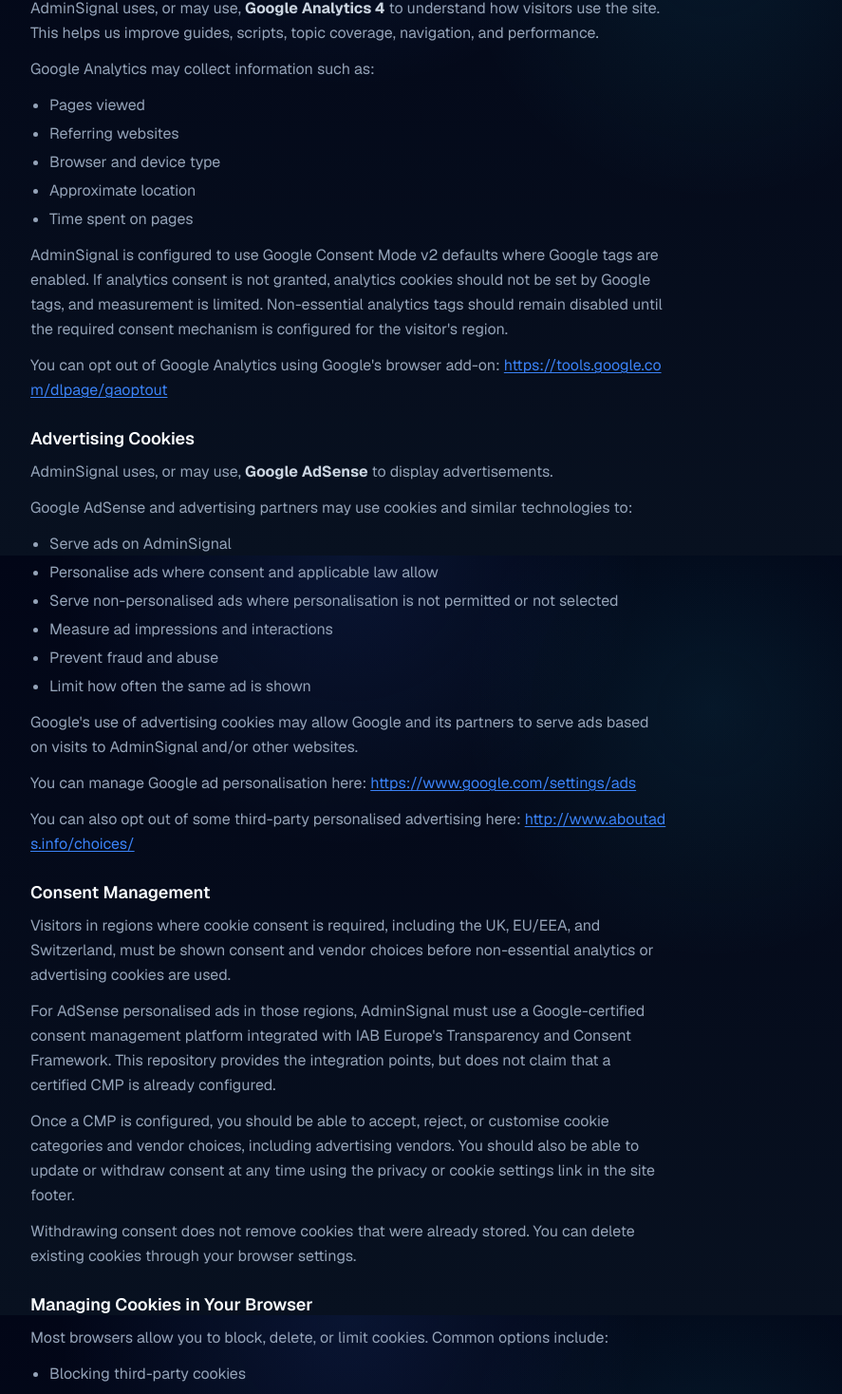
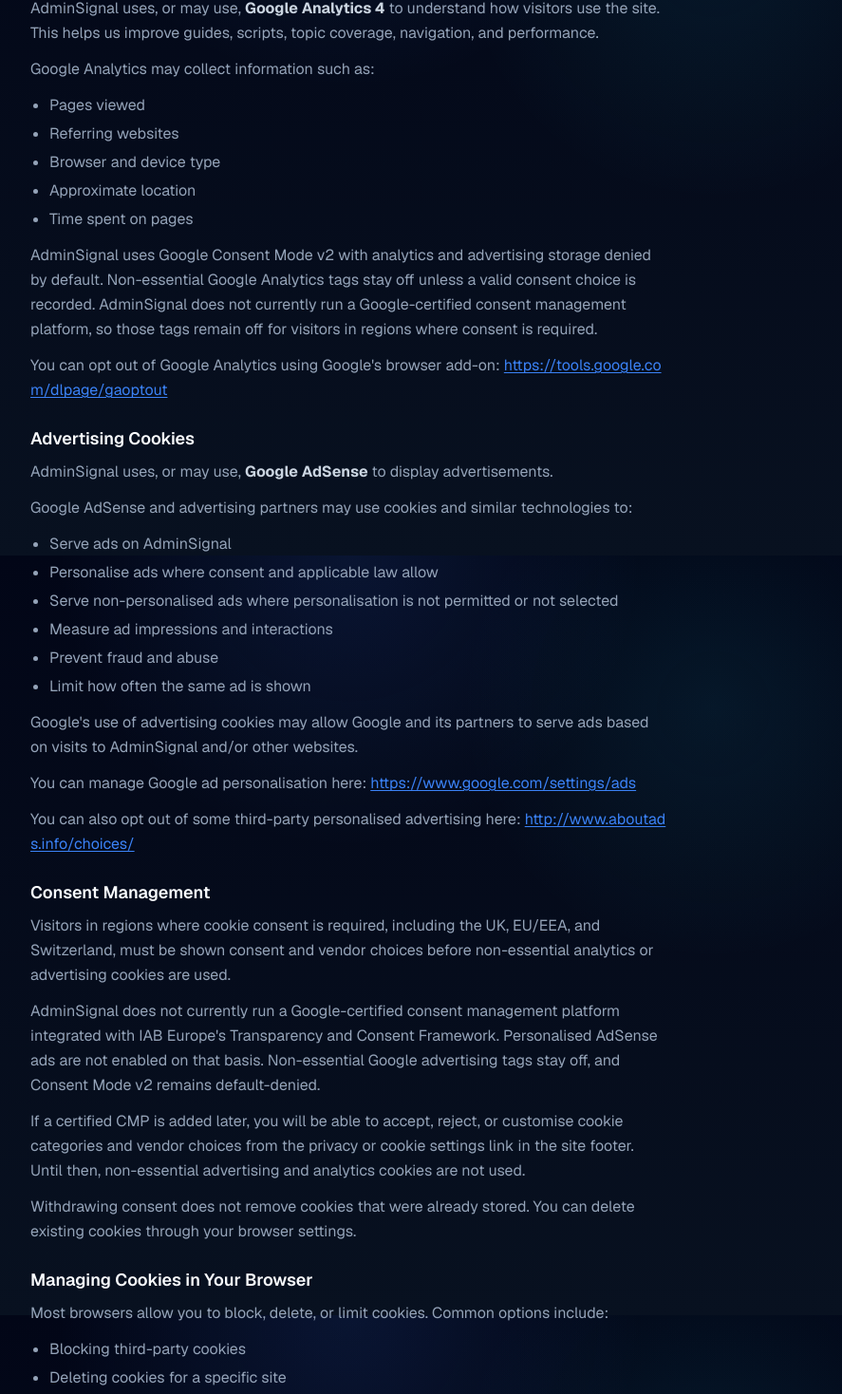
Before and after one commit to Jackoma0209/adminsignal, a Next.js app: page /cookies in a window 1280 px wide. Shown: the part 1015-2483 px from the top of the page at 95% size, without its empty margins (272-1159 px from the left). Built offline with nearby package versions, Linux system fonts and the light colour scheme; no server answers.

Commit message:
Rewrite cookie consent copy honestly and stop overclaiming SCCM tutorial coverage

```diff
--- a/src/app/cookies/page.tsx
+++ b/src/app/cookies/page.tsx
@@ -119,11 +119,11 @@ export default function CookiesPage() {
                 <li>Time spent on pages</li>
               </ul>
               <p className="mt-3">
-                AdminSignal is configured to use Google Consent Mode v2 defaults where Google tags
-                are enabled. If analytics consent is not granted, analytics cookies should not be
-                set by Google tags, and measurement is limited. Non-essential analytics tags should
-                remain disabled until the required consent mechanism is configured for the
-                visitor&apos;s region.
+                AdminSignal uses Google Consent Mode v2 with analytics and advertising storage
+                denied by default. Non-essential Google Analytics tags stay off unless a valid
+                consent choice is recorded. AdminSignal does not currently run a Google-certified
+                consent management platform, so those tags remain off for visitors in regions
+                where consent is required.
               </p>
               <p className="mt-3">
                 You can opt out of Google Analytics using Google&apos;s browser add-on:{' '}
@@ -193,16 +193,16 @@ export default function CookiesPage() {
                 analytics or advertising cookies are used.
               </p>
               <p className="mt-3">
-                For AdSense personalised ads in those regions, AdminSignal must use a
-                Google-certified consent management platform integrated with IAB Europe&apos;s
-                Transparency and Consent Framework. This repository provides the integration
-                points, but does not claim that a certified CMP is already configured.
+                AdminSignal does not currently run a Google-certified consent management platform
+                integrated with IAB Europe&apos;s Transparency and Consent Framework. Personalised
+                AdSense ads are not enabled on that basis. Non-essential Google advertising tags
+                stay off, and Consent Mode v2 remains default-denied.
               </p>
               <p className="mt-3">
-                Once a CMP is configured, you should be able to accept, reject, or customise cookie
-                categories and vendor choices, including advertising vendors. You should also be
-                able to update or withdraw consent at any time using the privacy or cookie settings
-                link in the site footer.
+                If a certified CMP is added later, you will be able to accept, reject, or customise
+                cookie categories and vendor choices from the privacy or cookie settings link in
+                the site footer. Until then, non-essential advertising and analytics cookies are
+                not used.
               </p>
               <p className="mt-3">
                 Withdrawing consent does not remove cookies that were already stored. You can delete
--- a/src/app/sccm-mecm/page.tsx
+++ b/src/app/sccm-mecm/page.tsx
@@ -41,7 +41,7 @@ const introSections = [
   },
   {
     title: 'How AdminSignal covers this topic',
-    body: 'Use the Intune versus SCCM comparison for the architectural decision, the Windows Update for Business troubleshooting guide when update ownership is split, and Intune app and compliance guides when you are preparing a workload slide. Official Microsoft co-management documentation remains the authority for product limits, supported workloads, and portal paths.',
+    body: 'This hub is a decision page, not a Configuration Manager tutorial library. The listing below is mostly Intune comparison, Win32 delivery, and update-ownership articles that matter when you are sequencing co-management. There are no standalone ConfigMgr task-sequence or distribution-point tutorials here yet. Official Microsoft co-management documentation remains the authority for product limits, supported workloads, and portal paths.',
   },
 ]
 
```
